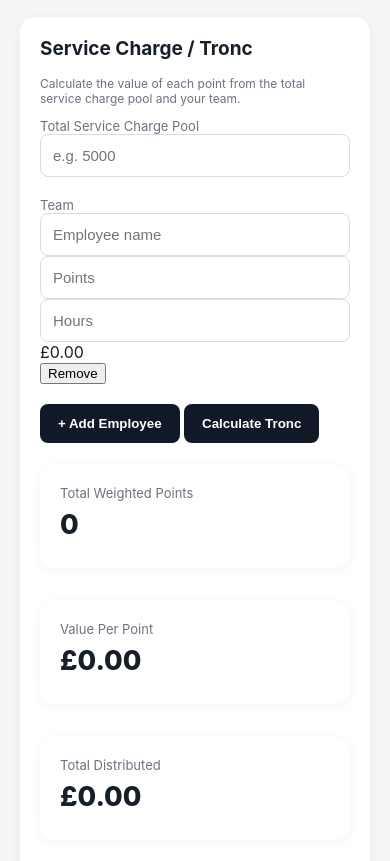
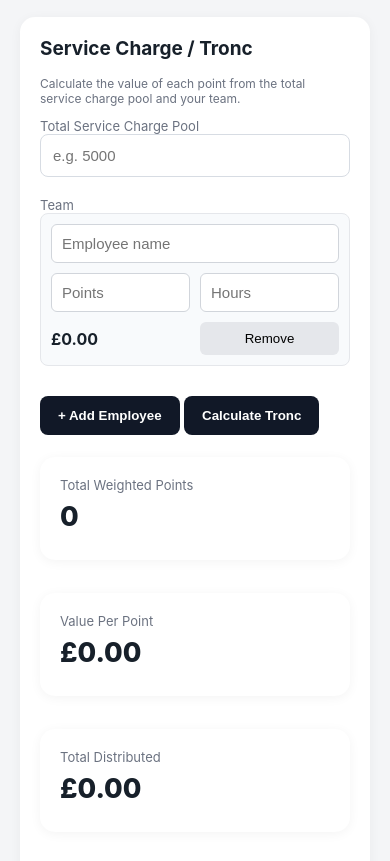
Before and after one commit to bejaranomoncada2-creator/shifpilot, a plain HTML site: page index.html in a window 390 px wide. Shown: the part 2002-2863 px from the top of the page. Drawn offline with Linux system fonts and the light colour scheme.

Commit message:
Update index.html

```diff
--- a/index.html
+++ b/index.html
@@ -187,7 +187,63 @@ gap:18px
 header{display:block}
 .date{text-align:left;margin-top:12px}
 }
-</style>
+.team-row{
+display:grid;
+grid-template-columns:2fr 1fr 1fr 1.2fr auto;
+gap:10px;
+align-items:center;
+margin-bottom:10px;
+padding:10px;
+background:#f8fafc;
+border:1px solid #e5e7eb;
+border-radius:8px;
+}
+
+.team-row input{
+width:100%;
+box-sizing:border-box;
+padding:10px;
+border:1px solid #d1d5db;
+border-radius:6px;
+background:white;
+}
+
+.employeeTronc{
+font-weight:700;
+white-space:nowrap;
+}
+
+.team-row button{
+padding:9px 12px;
+border:0;
+border-radius:6px;
+background:#e5e7eb;
+cursor:pointer;
+}
+
+.team-row button:hover{
+background:#d1d5db;
+}
+
+@media(max-width:700px){
+
+.team-row{
+grid-template-columns:1fr 1fr;
+}
+
+.employeeName{
+grid-column:1 / -1;
+}
+
+.employeeTronc{
+padding:4px 0;
+}
+
+.team-row button{
+width:100%;
+}
+
+}</style>
 </head>
 
 <body>
```
